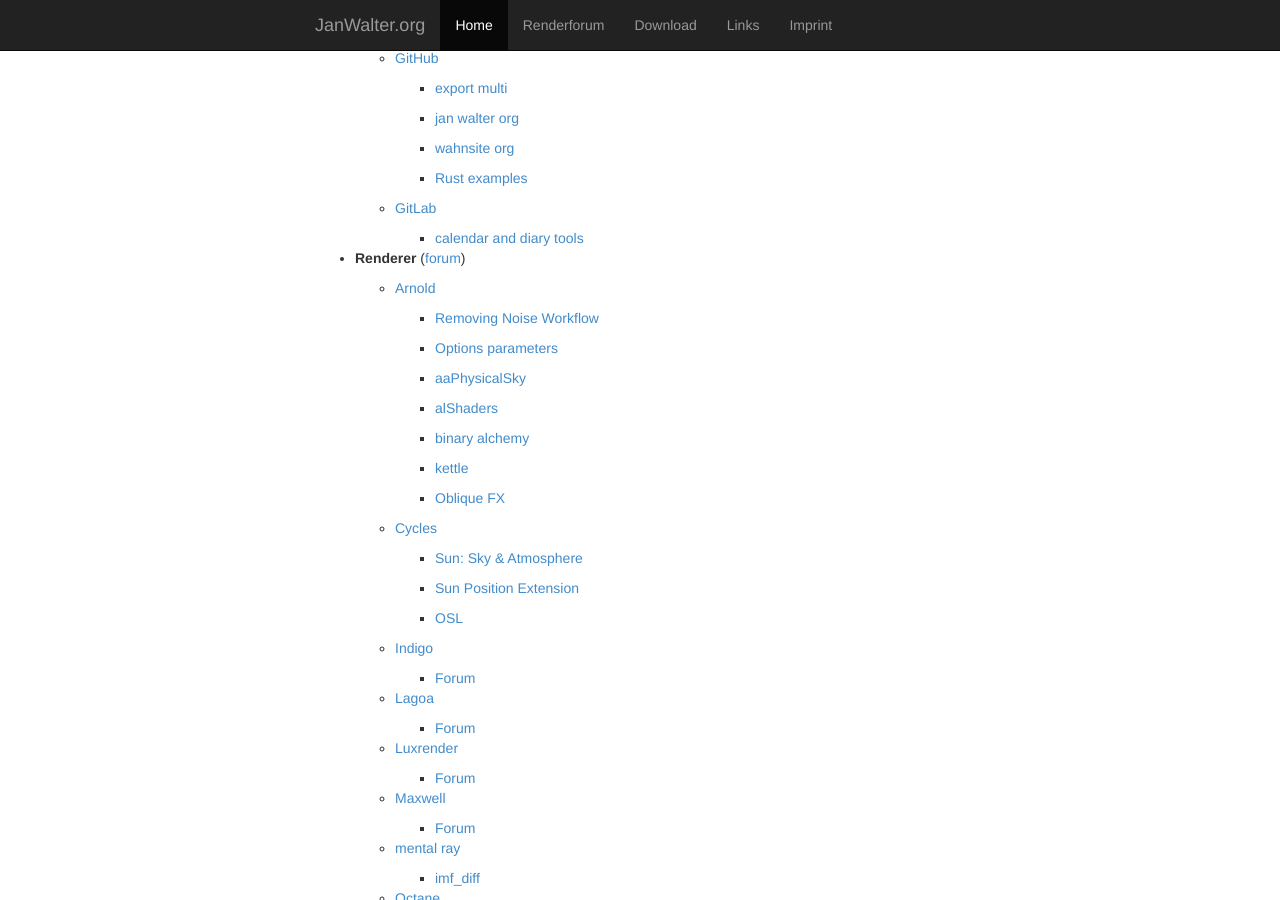
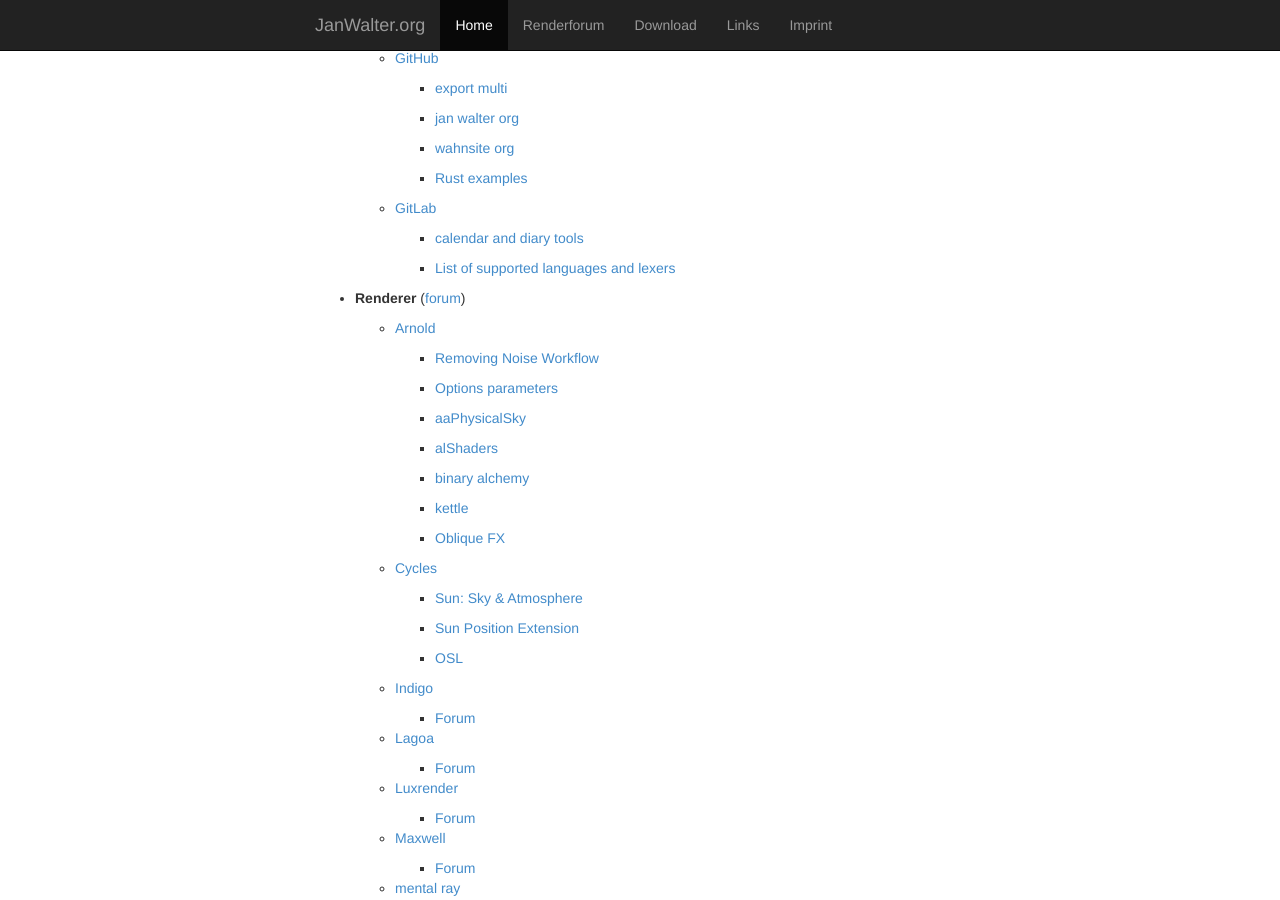
Before and after one commit to wahn/jan_walter_org, a Jekyll site: the page built from links/index.md, in a window 1280 px wide and 900 px high, scrolled down 482 px. Built offline with Jekyll 4.4.1, drawn with Linux system fonts in a browser that asks for light colours; Markdown is read by kramdown in place of the engine named in the settings.

Commit message:
List of supported (GitLab) languages and lexers.

```diff
--- a/links/index.md
+++ b/links/index.md
@@ -48,6 +48,8 @@
     - [GitLab](https://gitlab.com)
 
         + [calendar and diary tools](https://gitlab.com/jdb-walter/calendar-and-diary-tools)
+
+        + [List of supported languages and lexers](https://github.com/jneen/rouge/wiki/list-of-supported-languages-and-lexers)
 
 * __Renderer__ ([forum](https://www.janwalter.org/renderforum))
 
```
